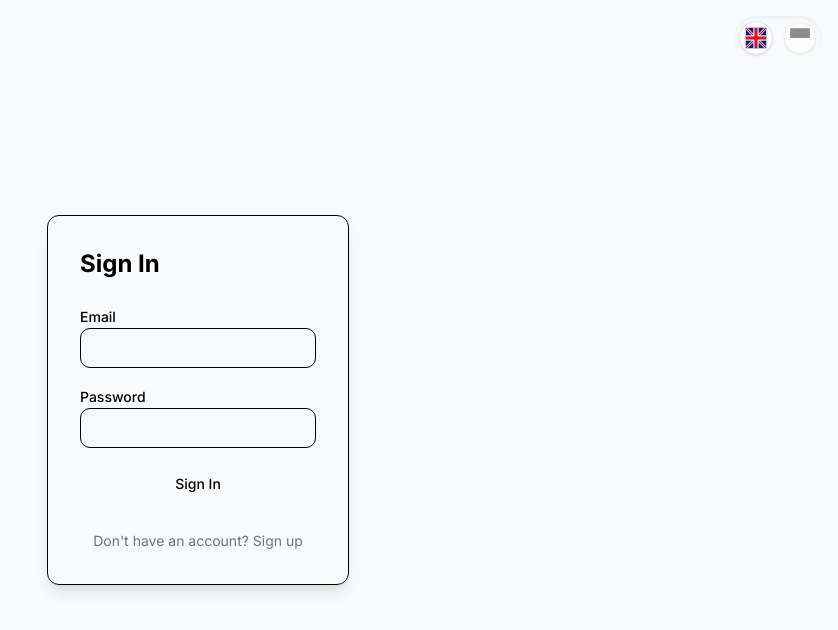
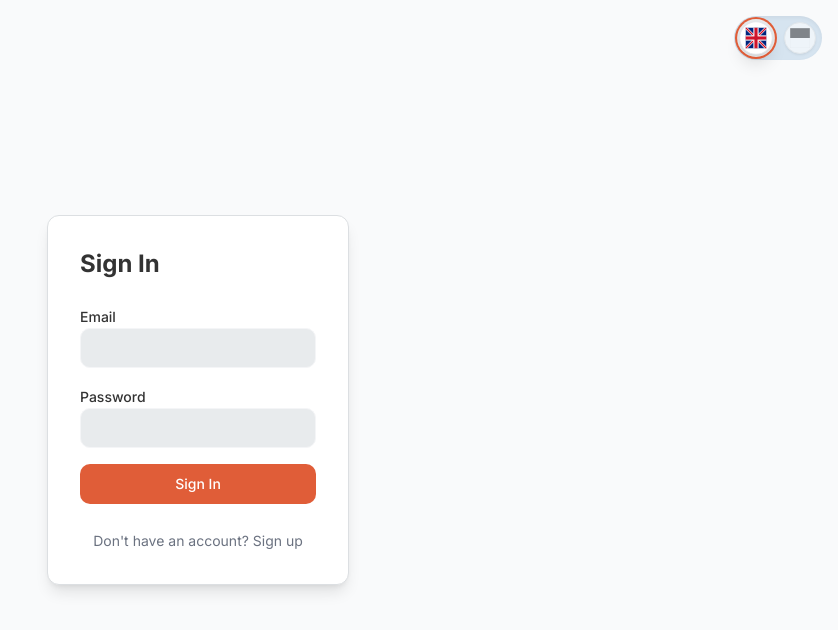
Before and after one commit to veedaisme/veeda-wallet, a Next.js app in the folder web/: page /en/auth in a window 1280 px wide. Shown: the top 630 px of the page, without its empty margins (442-1280 px from the left). Built offline with nearby package versions, Linux system fonts and the light colour scheme; no server answers.

Commit message:
fix the css

```diff
--- a/web/app/globals.css
+++ b/web/app/globals.css
@@ -28,51 +28,42 @@ body {
 
 @layer base {
   :root {
-    --background: oklch(0.94 0.00 236.50);
-    --foreground: oklch(0.32 0 0);
-    --card: oklch(1.00 0 0);
-    --card-foreground: oklch(0.32 0 0);
-    --popover: oklch(1.00 0 0);
-    --popover-foreground: oklch(0.32 0 0);
-    --primary: oklch(0.64 0.17 36.44);
-    --primary-foreground: oklch(1.00 0 0);
-    --secondary: oklch(0.97 0.00 264.54);
-    --secondary-foreground: oklch(0.45 0.03 256.80);
-    --muted: oklch(0.98 0.00 247.84);
-    --muted-foreground: oklch(0.55 0.02 264.36);
-    --accent: oklch(0.91 0.02 243.82);
-    --accent-foreground: oklch(0.38 0.14 265.52);
-    --destructive: oklch(0.64 0.21 25.33);
-    --destructive-foreground: oklch(1.00 0 0);
-    --border: oklch(0.90 0.01 247.88);
-    --input: oklch(0.97 0.00 264.54);
-    --ring: oklch(0.64 0.17 36.44);
-    --chart-1: oklch(0.72 0.06 248.68);
-    --chart-2: oklch(0.79 0.09 35.96);
-    --chart-3: oklch(0.58 0.08 254.16);
-    --chart-4: oklch(0.50 0.08 259.49);
-    --chart-5: oklch(0.42 0.10 264.03);
-    --radius: 0.75rem;
-    --sidebar-background: 0 0% 98%;
-    --sidebar-foreground: oklch(0.32 0 0);
-    --sidebar-primary: oklch(0.64 0.17 36.44);
-    --sidebar-primary-foreground: oklch(1.00 0 0);
-    --sidebar-accent: oklch(0.91 0.02 243.82);
-    --sidebar-accent-foreground: oklch(0.38 0.14 265.52);
-    --sidebar-border: oklch(0.93 0.01 264.53);
-    --sidebar-ring: oklch(0.64 0.17 36.44);
-    --sidebar: oklch(0.90 0.00 258.33);
+    --background: 204.00 12.20% 91.96%;
+    --foreground: 0 0% 20%;
+    --card: 0 0% 100%;
+    --card-foreground: 0 0% 20%;
+    --popover: 0 0% 100%;
+    --popover-foreground: 0 0% 20%;
+    --primary: 13.21 73.04% 54.90%;
+    --primary-foreground: 0 0% 100%;
+    --secondary: 220.00 14.29% 95.88%;
+    --secondary-foreground: 215 13.79% 34.12%;
+    --muted: 210 20.00% 98.04%;
+    --muted-foreground: 220 8.94% 46.08%;
+    --accent: 207.69 46.43% 89.02%;
+    --accent-foreground: 224.44 64.29% 32.94%;
+    --destructive: 0 84.24% 60.20%;
+    --destructive-foreground: 0 0% 100%;
+    --border: 210 9.37% 87.45%;
+    --input: 220 15.79% 96.27%;
+    --ring: 13.21 73.04% 54.90%;
+    --chart-1: 210 37.50% 65.49%;
+    --chart-2: 12.90 73.23% 75.10%;
+    --chart-3: 213.16 29.92% 50.20%;
+    --chart-4: 216.92 35.78% 42.75%;
+    --chart-5: 221.01 43.65% 35.49%;
+    --sidebar: 216 7.94% 87.65%;
+    --sidebar-foreground: 0 0% 20%;
+    --sidebar-primary: 13.21 73.04% 54.90%;
+    --sidebar-primary-foreground: 0 0% 100%;
+    --sidebar-accent: 207.69 46.43% 89.02%;
+    --sidebar-accent-foreground: 224.44 64.29% 32.94%;
+    --sidebar-border: 220 13.04% 90.98%;
+    --sidebar-ring: 13.21 73.04% 54.90%;
     --font-sans: Inter, sans-serif;
     --font-serif: Source Serif 4, serif;
     --font-mono: JetBrains Mono, monospace;
-    --shadow-color: hsl(0 0% 0%);
-    --shadow-opacity: 0.1;
-    --shadow-blur: 3px;
-    --shadow-spread: 0px;
-    --shadow-offset-x: 0px;
-    --shadow-offset-y: 1px;
-    --letter-spacing: 0em;
-    --spacing: 0.25rem;
+    --radius: 0.75rem;
     --shadow-2xs: 0px 1px 3px 0px hsl(0 0% 0% / 0.05);
     --shadow-xs: 0px 1px 3px 0px hsl(0 0% 0% / 0.05);
     --shadow-sm: 0px 1px 3px 0px hsl(0 0% 0% / 0.10), 0px 1px 2px -1px hsl(0 0% 0% / 0.10);
@@ -81,54 +72,45 @@ body {
     --shadow-lg: 0px 1px 3px 0px hsl(0 0% 0% / 0.10), 0px 4px 6px -1px hsl(0 0% 0% / 0.10);
     --shadow-xl: 0px 1px 3px 0px hsl(0 0% 0% / 0.10), 0px 8px 10px -1px hsl(0 0% 0% / 0.10);
     --shadow-2xl: 0px 1px 3px 0px hsl(0 0% 0% / 0.25);
-    --tracking-normal: 0em;
   }
+
   .dark {
-    --background: oklch(0.26 0.03 262.67);
-    --foreground: oklch(0.92 0 0);
-    --card: oklch(0.31 0.03 268.64);
-    --card-foreground: oklch(0.92 0 0);
-    --popover: oklch(0.29 0.02 268.40);
-    --popover-foreground: oklch(0.92 0 0);
-    --primary: oklch(0.64 0.17 36.44);
-    --primary-foreground: oklch(1.00 0 0);
-    --secondary: oklch(0.31 0.03 266.71);
-    --secondary-foreground: oklch(0.92 0 0);
-    --muted: oklch(0.31 0.03 266.71);
-    --muted-foreground: oklch(0.72 0 0);
-    --accent: oklch(0.34 0.06 267.59);
-    --accent-foreground: oklch(0.88 0.06 254.13);
-    --destructive: oklch(0.64 0.21 25.33);
-    --destructive-foreground: oklch(1.00 0 0);
-    --border: oklch(0.38 0.03 269.73);
-    --input: oklch(0.38 0.03 269.73);
-    --ring: oklch(0.64 0.17 36.44);
-    --chart-1: oklch(0.72 0.06 248.68);
-    --chart-2: oklch(0.77 0.09 34.19);
-    --chart-3: oklch(0.58 0.08 254.16);
-    --chart-4: oklch(0.50 0.08 259.49);
-    --chart-5: oklch(0.42 0.10 264.03);
-    --sidebar-background: 240 5.9% 10%;
-    --sidebar-foreground: oklch(0.92 0 0);
-    --sidebar-primary: oklch(0.64 0.17 36.44);
-    --sidebar-primary-foreground: oklch(1.00 0 0);
-    --sidebar-accent: oklch(0.34 0.06 267.59);
-    --sidebar-accent-foreground: oklch(0.88 0.06 254.13);
-    --sidebar-border: oklch(0.38 0.03 269.73);
-    --sidebar-ring: oklch(0.64 0.17 36.44);
-    --radius: 0.75rem;
-    --sidebar: oklch(0.31 0.03 267.74);
+    --background: 219.13 29.11% 15.49%;
+    --foreground: 0 0% 89.80%;
+    --card: 223.64 20.75% 20.78%;
+    --card-foreground: 0 0% 89.80%;
+    --popover: 223.33 19.15% 18.43%;
+    --popover-foreground: 0 0% 89.80%;
+    --primary: 13.21 73.04% 54.90%;
+    --primary-foreground: 0 0% 100%;
+    --secondary: 222 19.23% 20.39%;
+    --secondary-foreground: 0 0% 89.80%;
+    --muted: 222 19.23% 20.39%;
+    --muted-foreground: 0 0% 63.92%;
+    --accent: 223.64 34.38% 25.10%;
+    --accent-foreground: 213.33 96.92% 87.25%;
+    --destructive: 0 84.24% 60.20%;
+    --destructive-foreground: 0 0% 100%;
+    --border: 224.35 15.86% 28.43%;
+    --input: 224.35 15.86% 28.43%;
+    --ring: 13.21 73.04% 54.90%;
+    --chart-1: 210 37.50% 65.49%;
+    --chart-2: 11.72 63.50% 73.14%;
+    --chart-3: 213.16 29.92% 50.20%;
+    --chart-4: 216.92 35.78% 42.75%;
+    --chart-5: 221.01 43.65% 35.49%;
+    --sidebar: 222.86 20.00% 20.59%;
+    --sidebar-foreground: 0 0% 89.80%;
+    --sidebar-primary: 13.21 73.04% 54.90%;
+    --sidebar-primary-foreground: 0 0% 100%;
+    --sidebar-accent: 223.64 34.38% 25.10%;
+    --sidebar-accent-foreground: 213.33 96.92% 87.25%;
+    --sidebar-border: 224.35 15.86% 28.43%;
+    --sidebar-ring: 13.21 73.04% 54.90%;
     --font-sans: Inter, sans-serif;
     --font-serif: Source Serif 4, serif;
     --font-mono: JetBrains Mono, monospace;
-    --shadow-color: hsl(0 0% 0%);
-    --shadow-opacity: 0.1;
-    --shadow-blur: 3px;
-    --shadow-spread: 0px;
-    --shadow-offset-x: 0px;
-    --shadow-offset-y: 1px;
-    --letter-spacing: 0em;
-    --spacing: 0.25rem;
+    --radius: 0.75rem;
     --shadow-2xs: 0px 1px 3px 0px hsl(0 0% 0% / 0.05);
     --shadow-xs: 0px 1px 3px 0px hsl(0 0% 0% / 0.05);
     --shadow-sm: 0px 1px 3px 0px hsl(0 0% 0% / 0.10), 0px 1px 2px -1px hsl(0 0% 0% / 0.10);
--- a/web/components/transaction-form.tsx
+++ b/web/components/transaction-form.tsx
@@ -201,7 +201,7 @@ export function TransactionForm({ onSubmit, onCancel, loading = false, initialDa
         </button>
         <button
           type="submit"
-          className="flex-1 py-2 px-4 bg-black text-white rounded-lg hover:bg-gray-800 disabled:opacity-60"
+          className="flex-1 py-2 px-4 bg-primary text-primary-foreground rounded-lg hover:bg-primary/90 disabled:opacity-60"
           disabled={loading}
         >
           {loading ? (initialData ? tTrans('updating') : tTrans('adding')) : (initialData ? tTrans('update') : tTrans('add'))}
--- a/web/package.json
+++ b/web/package.json
@@ -5,6 +5,7 @@
   "scripts": {
     "dev": "next dev",
     "build": "next build",
+    "analyze": "ANALYZE=true next build",
     "start": "next start",
     "lint": "next lint"
   },
--- a/web/styles/globals.css
+++ /dev/null
@@ -1,94 +0,0 @@
-@tailwind base;
-@tailwind components;
-@tailwind utilities;
-
-body {
-  font-family: Arial, Helvetica, sans-serif;
-}
-
-@layer utilities {
-  .text-balance {
-    text-wrap: balance;
-  }
-}
-
-@layer base {
-  :root {
-    --background: 0 0% 100%;
-    --foreground: 0 0% 3.9%;
-    --card: 0 0% 100%;
-    --card-foreground: 0 0% 3.9%;
-    --popover: 0 0% 100%;
-    --popover-foreground: 0 0% 3.9%;
-    --primary: 0 0% 9%;
-    --primary-foreground: 0 0% 98%;
-    --secondary: 0 0% 96.1%;
-    --secondary-foreground: 0 0% 9%;
-    --muted: 0 0% 96.1%;
-    --muted-foreground: 0 0% 45.1%;
-    --accent: 0 0% 96.1%;
-    --accent-foreground: 0 0% 9%;
-    --destructive: 0 84.2% 60.2%;
-    --destructive-foreground: 0 0% 98%;
-    --border: 0 0% 89.8%;
-    --input: 0 0% 89.8%;
-    --ring: 0 0% 3.9%;
-    --chart-1: 12 76% 61%;
-    --chart-2: 173 58% 39%;
-    --chart-3: 197 37% 24%;
-    --chart-4: 43 74% 66%;
-    --chart-5: 27 87% 67%;
-    --radius: 0.5rem;
-    --sidebar-background: 0 0% 98%;
-    --sidebar-foreground: 240 5.3% 26.1%;
-    --sidebar-primary: 240 5.9% 10%;
-    --sidebar-primary-foreground: 0 0% 98%;
-    --sidebar-accent: 240 4.8% 95.9%;
-    --sidebar-accent-foreground: 240 5.9% 10%;
-    --sidebar-border: 220 13% 91%;
-    --sidebar-ring: 217.2 91.2% 59.8%;
-  }
-  .dark {
-    --background: 0 0% 3.9%;
-    --foreground: 0 0% 98%;
-    --card: 0 0% 3.9%;
-    --card-foreground: 0 0% 98%;
-    --popover: 0 0% 3.9%;
-    --popover-foreground: 0 0% 98%;
-    --primary: 0 0% 98%;
-    --primary-foreground: 0 0% 9%;
-    --secondary: 0 0% 14.9%;
-    --secondary-foreground: 0 0% 98%;
-    --muted: 0 0% 14.9%;
-    --muted-foreground: 0 0% 63.9%;
-    --accent: 0 0% 14.9%;
-    --accent-foreground: 0 0% 98%;
-    --destructive: 0 62.8% 30.6%;
-    --destructive-foreground: 0 0% 98%;
-    --border: 0 0% 14.9%;
-    --input: 0 0% 14.9%;
-    --ring: 0 0% 83.1%;
-    --chart-1: 220 70% 50%;
-    --chart-2: 160 60% 45%;
-    --chart-3: 30 80% 55%;
-    --chart-4: 280 65% 60%;
-    --chart-5: 340 75% 55%;
-    --sidebar-background: 240 5.9% 10%;
-    --sidebar-foreground: 240 4.8% 95.9%;
-    --sidebar-primary: 224.3 76.3% 48%;
-    --sidebar-primary-foreground: 0 0% 100%;
-    --sidebar-accent: 240 3.7% 15.9%;
-    --sidebar-accent-foreground: 240 4.8% 95.9%;
-    --sidebar-border: 240 3.7% 15.9%;
-    --sidebar-ring: 217.2 91.2% 59.8%;
-  }
-}
-
-@layer base {
-  * {
-    @apply border-border;
-  }
-  body {
-    @apply bg-background text-foreground;
-  }
-}
```
